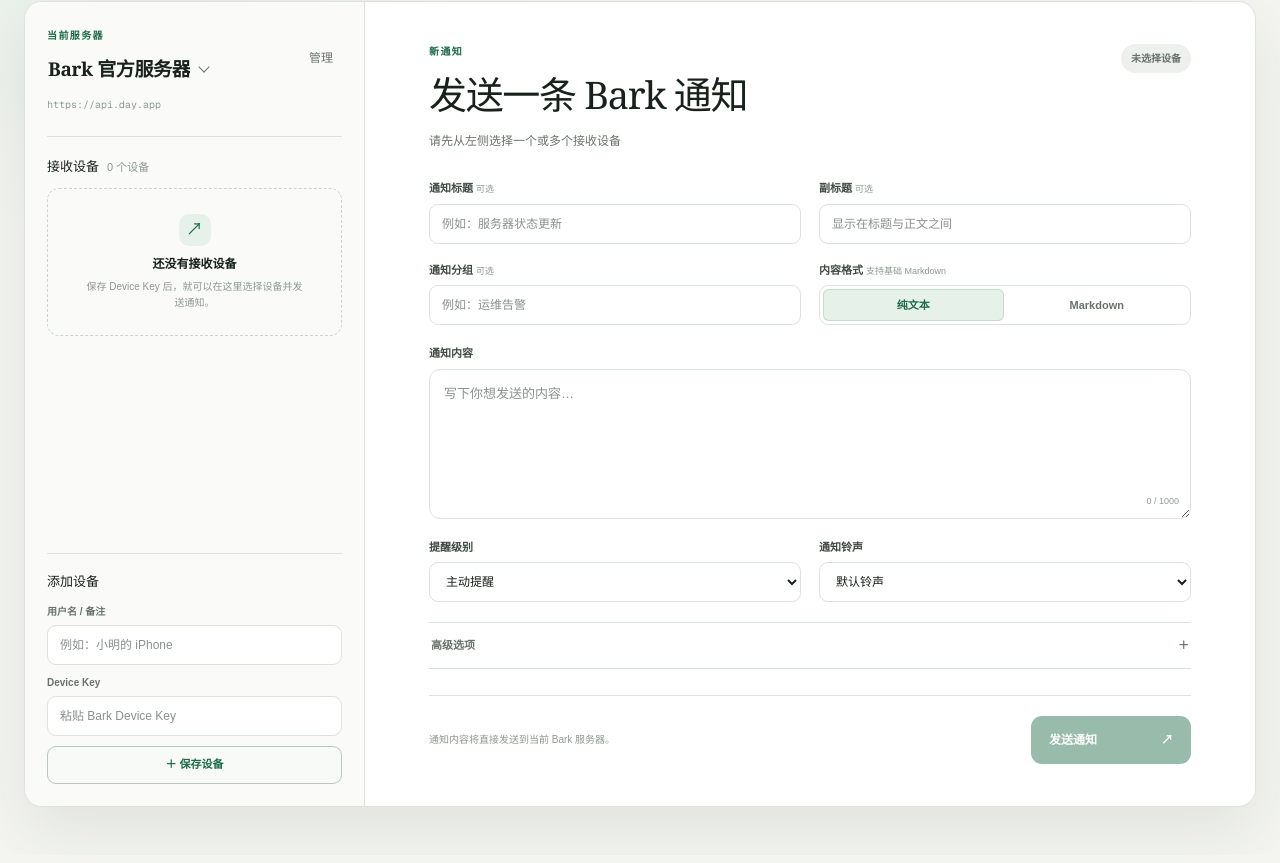
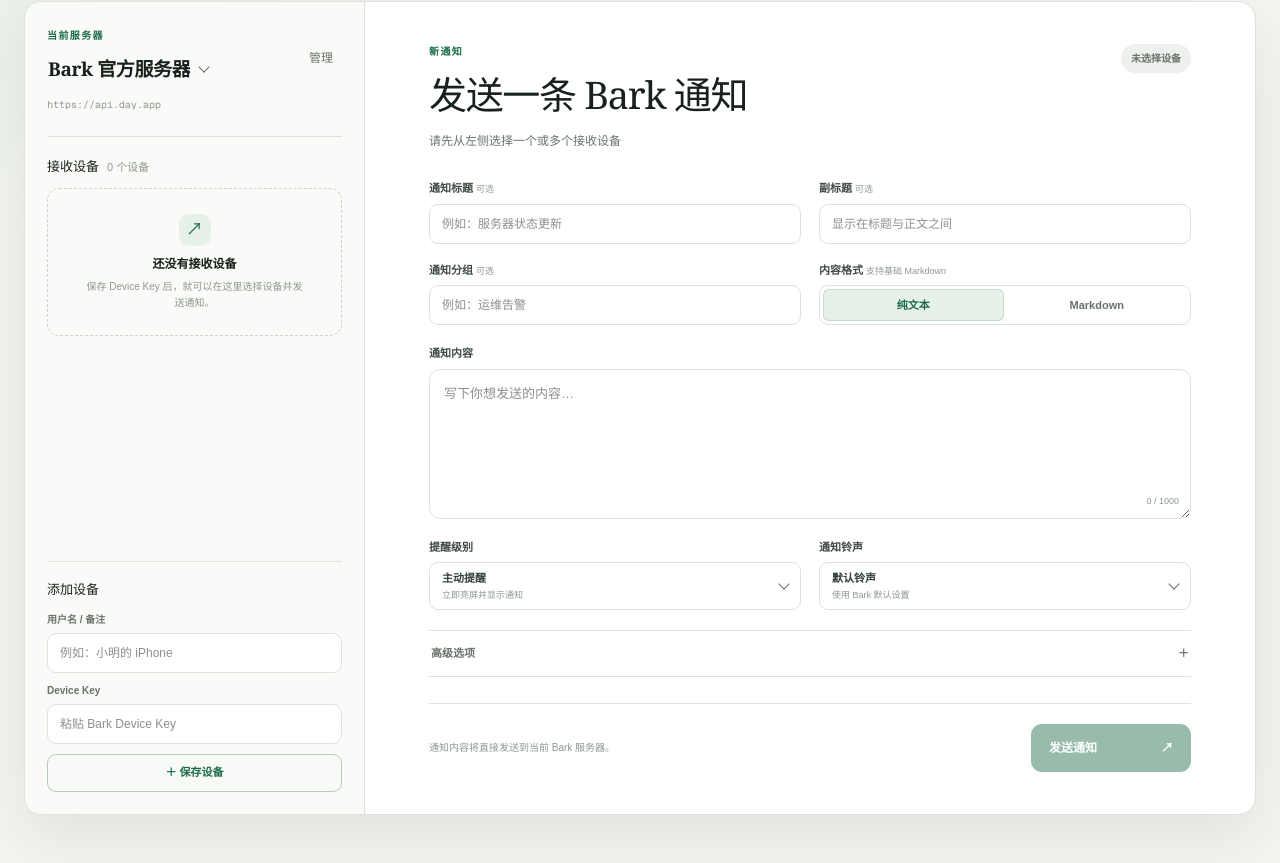
Before and after one commit to space4yyy/bark-web, a Next.js app: page / in a window 1280 px wide. Shown: the part 180-1043 px from the top of the page. Built offline with nearby package versions, Linux system fonts and the light colour scheme.

Commit message:
Polish notification option menus

```diff
--- a/app/globals.css
+++ b/app/globals.css
@@ -623,7 +623,6 @@
 
 .add-device input,
 .field input,
-.field select,
 .inline-form input {
   height: 40px;
   padding: 0 12px;
@@ -632,6 +631,120 @@
   background: white;
   font-size: 12px;
   transition: border-color 0.18s, box-shadow 0.18s;
+}
+
+.select-menu-field {
+  position: relative;
+}
+
+.select-menu-trigger {
+  width: 100%;
+  min-height: 46px;
+  padding: 7px 12px;
+  display: flex;
+  align-items: center;
+  justify-content: space-between;
+  gap: 12px;
+  border: 1px solid var(--line);
+  border-radius: 9px;
+  background: white;
+  text-align: left;
+  transition: border-color 0.18s, box-shadow 0.18s, background 0.18s;
+}
+
+.select-menu-trigger:hover {
+  background: #fbfcfa;
+}
+
+.select-menu-trigger[aria-expanded="true"] {
+  border-color: #75a98b;
+  box-shadow: 0 0 0 3px rgba(36, 115, 78, 0.1);
+}
+
+.select-menu-trigger > span:first-child,
+.select-option-copy {
+  min-width: 0;
+  display: grid;
+  gap: 2px;
+}
+
+.select-menu-trigger strong,
+.select-option-copy strong {
+  overflow: hidden;
+  color: #334038;
+  font-size: 11px;
+  text-overflow: ellipsis;
+  white-space: nowrap;
+}
+
+.select-menu-trigger small,
+.select-option-copy small {
+  overflow: hidden;
+  color: var(--soft);
+  font-size: 9px;
+  font-weight: 400;
+  text-overflow: ellipsis;
+  white-space: nowrap;
+}
+
+.select-menu-popover {
+  position: absolute;
+  z-index: 12;
+  top: calc(100% + 7px);
+  left: 0;
+  width: 100%;
+  max-height: 292px;
+  padding: 6px;
+  overflow-y: auto;
+  display: grid;
+  gap: 3px;
+  border: 1px solid #d4ddd5;
+  border-radius: 12px;
+  background: rgba(255, 255, 255, 0.98);
+  box-shadow: 0 16px 42px rgba(25, 42, 31, 0.16);
+  backdrop-filter: blur(12px);
+  animation: menu-in 0.14s ease-out;
+}
+
+.select-menu-popover > button {
+  width: 100%;
+  min-width: 0;
+  padding: 9px;
+  display: grid;
+  grid-template-columns: 8px minmax(0, 1fr) 18px;
+  align-items: center;
+  gap: 10px;
+  border: 0;
+  border-radius: 8px;
+  background: transparent;
+  text-align: left;
+}
+
+.select-menu-popover > button:hover {
+  background: #f2f5f1;
+}
+
+.select-menu-popover > button.selected {
+  background: var(--green-pale);
+}
+
+.select-option-dot {
+  width: 7px;
+  height: 7px;
+  border-radius: 50%;
+  background: #cbd2cc;
+}
+
+.selected .select-option-dot {
+  background: var(--green);
+  box-shadow: 0 0 0 3px rgba(28, 107, 72, 0.1);
+}
+
+.select-option-check {
+  color: var(--green);
+  font-size: 11px;
+  font-weight: 900;
+  text-align: center;
 }
 
 input:focus,
--- a/app/page.tsx
+++ b/app/page.tsx
@@ -61,6 +61,97 @@
   ["sherwoodforest", "Sherwood Forest"],
   ["silence", "静音"],
 ];
+
+const LEVELS = [
+  ["active", "主动提醒", "立即亮屏并显示通知"],
+  ["timeSensitive", "时效性通知", "可在专注模式下显示"],
+  ["passive", "静默通知", "仅加入通知中心"],
+  ["critical", "重要警告", "静音模式下仍可响铃"],
+];
+
+type SelectMenuOption = {
+  value: string;
+  label: string;
+  description?: string;
+};
+
+function SelectMenu({
+  label,
+  value,
+  options,
+  onChange,
+}: {
+  label: string;
+  value: string;
+  options: SelectMenuOption[];
+  onChange: (value: string) => void;
+}) {
+  const [open, setOpen] = useState(false);
+  const rootRef = useRef<HTMLDivElement>(null);
+  const selected = options.find((option) => option.value === value) ?? options[0];
+
+  useEffect(() => {
+    function close(event: MouseEvent) {
+      if (rootRef.current && !rootRef.current.contains(event.target as Node)) {
+        setOpen(false);
+      }
+    }
+    function closeWithKeyboard(event: KeyboardEvent) {
+      if (event.key === "Escape") setOpen(false);
+    }
+    document.addEventListener("mousedown", close);
+    document.addEventListener("keydown", closeWithKeyboard);
+    return () => {
+      document.removeEventListener("mousedown", close);
+      document.removeEventListener("keydown", closeWithKeyboard);
+    };
+  }, []);
+
+  return (
+    <div className="select-menu-field" ref={rootRef}>
+      <button
+        type="button"
+        className="select-menu-trigger"
+        aria-haspopup="listbox"
+        aria-expanded={open}
+        onClick={() => setOpen((current) => !current)}
+      >
+        <span>
+          <strong>{selected.label}</strong>
+          {selected.description && <small>{selected.description}</small>}
+        </span>
+        <span className={`select-chevron ${open ? "open" : ""}`} />
+      </button>
+      {open && (
+        <div className="select-menu-popover" role="listbox" aria-label={label}>
+          {options.map((option) => {
+            const isSelected = option.value === value;
+            return (
+              <button
+                type="button"
+                role="option"
+                aria-selected={isSelected}
+                className={isSelected ? "selected" : ""}
+                key={option.value || "default"}
+                onClick={() => {
+                  onChange(option.value);
+                  setOpen(false);
+                }}
+              >
+                <span className="select-option-dot" />
+                <span className="select-option-copy">
+                  <strong>{option.label}</strong>
+                  {option.description && <small>{option.description}</small>}
+                </span>
+                <span className="select-option-check">{isSelected ? "✓" : ""}</span>
+              </button>
+            );
+          })}
+        </div>
+      )}
+    </div>
+  );
+}
 
 function makeId() {
   return `${Date.now().toString(36)}-${Math.random().toString(36).slice(2, 8)}`;
@@ -657,22 +748,33 @@
             <div className="field-row">
               <label className="field">
                 <span>提醒级别</span>
-                <select value={level} onChange={(event) => setLevel(event.target.value)}>
-                  <option value="active">主动提醒</option>
-                  <option value="timeSensitive">时效性通知</option>
-                  <option value="passive">静默通知</option>
-                  <option value="critical">重要警告</option>
-                </select>
+                <SelectMenu
+                  label="提醒级别"
+                  value={level}
+                  onChange={setLevel}
+                  options={LEVELS.map(([value, label, description]) => ({
+                    value,
+                    label,
+                    description,
+                  }))}
+                />
               </label>
               <label className="field">
                 <span>通知铃声</span>
-                <select value={sound} onChange={(event) => setSound(event.target.value)}>
-                  {SOUNDS.map(([value, label]) => (
-                    <option value={value} key={value || "default"}>
-                      {label}
-                    </option>
-                  ))}
-                </select>
+                <SelectMenu
+                  label="通知铃声"
+                  value={sound}
+                  onChange={setSound}
+                  options={SOUNDS.map(([value, label]) => ({
+                    value,
+                    label,
+                    description: value
+                      ? value === "silence"
+                        ? "不播放提示音"
+                        : `系统铃声 · ${value}`
+                      : "使用 Bark 默认设置",
+                  }))}
+                />
               </label>
             </div>
 
```
